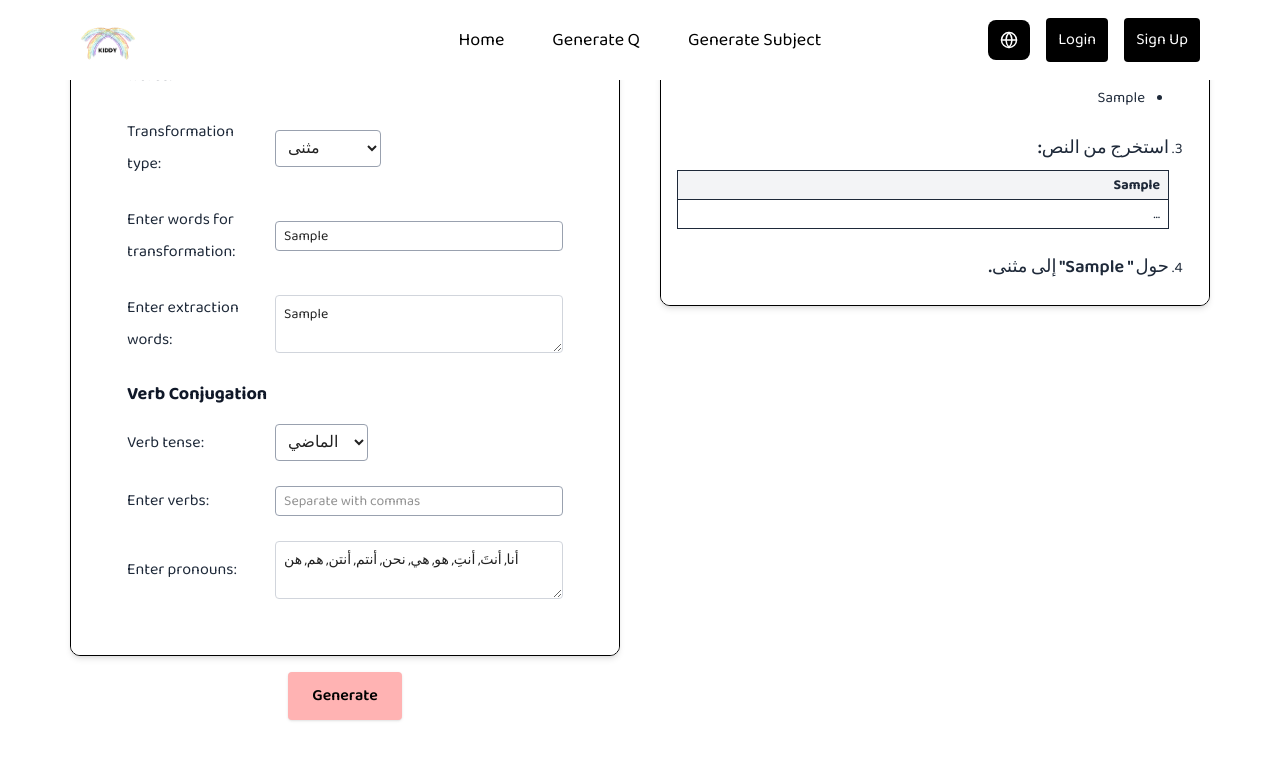
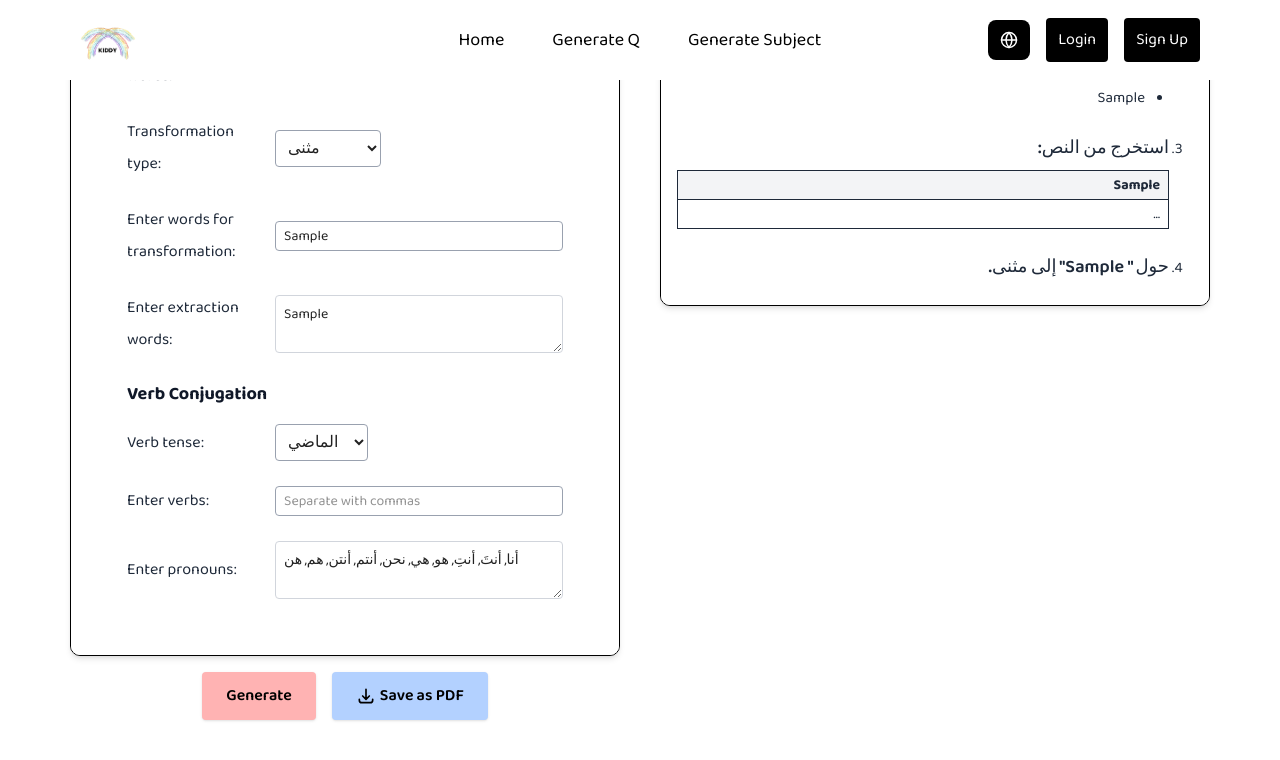
Before and after one commit to lynlyna04/AQG, a React (Vite) app in the folder QG/: page /generate-subjectopt in a window 1280 px wide. Both pictures are taken after typing "Sample", "Sample", "Sample", "Sample", "Sample", "Sample" into the empty fields and a click on the button "Generate". Shown: the part 639-1399 px from the top of the page. Built offline with nearby package versions, Linux system fonts and the light colour scheme.

Commit message:
pdf button added, not working

```diff
--- a/QG/src/Subjectopt.jsx
+++ b/QG/src/Subjectopt.jsx
@@ -394,12 +394,27 @@ function Subjectopt() {
               </div>
             </div>
           </div>
-          <button
-            onClick={handleGenerateClick}
-            className="mt-4 bg-[#FFB3B3] text-black font-semibold px-6 py-2 rounded shadow hover:bg-[#ffa1a1] transition"
-          >
-            {language === "ar" ? "إنشاء " : "Generate"}
-          </button>
+          <div className="flex gap-4 mt-4">
+            <button
+              onClick={handleGenerateClick}
+              className="bg-[#FFB3B3] text-black font-semibold px-6 py-2 rounded shadow hover:bg-[#ffa1a1] transition"
+            >
+              {language === "ar" ? "إنشاء " : "Generate"}
+            </button>
+
+            {/* Add Save as PDF button - only show when preview is available */}
+            {showPreview && !isLoading && (
+              <button
+                className="bg-[#b3d1ff] text-black font-semibold px-6 py-2 rounded shadow hover:bg-[#a1c1ff] transition flex items-center"
+              >
+                <svg xmlns="http://www.w3.org/2000/svg" className="h-5 w-5 mr-1" fill="none" viewBox="0 0 24 24" stroke="currentColor">
+                  <path strokeLinecap="round" strokeLinejoin="round" strokeWidth={2} d="M4 16v1a3 3 0 003 3h10a3 3 0 003-3v-1m-4-4l-4 4m0 0l-4-4m4 4V4" />
+                </svg>
+                {language === "ar" ? "حفظ كـ PDF" : "Save as PDF"}
+              </button>
+            )}
+          </div>
+
         </div>
 
         {/* Right Block (preview box) - Conditionally rendered, always in Arabic */}
```
